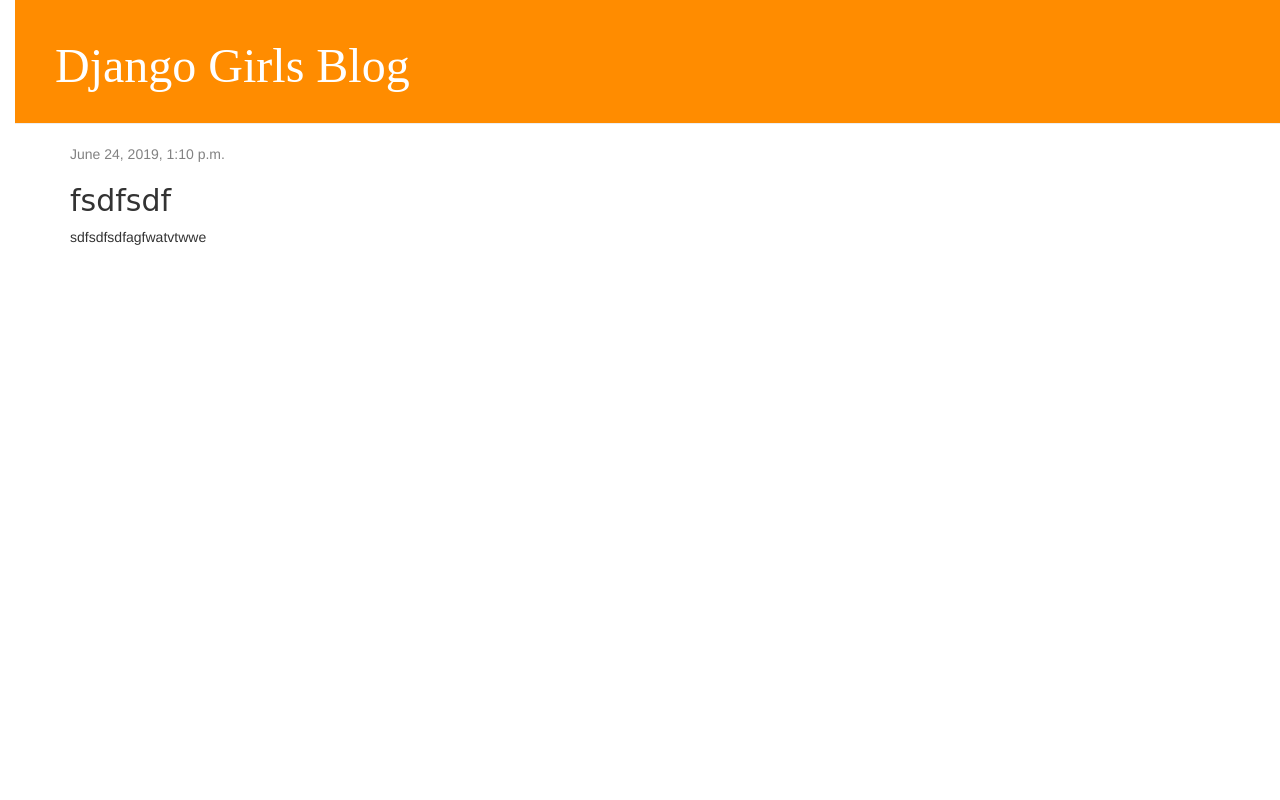
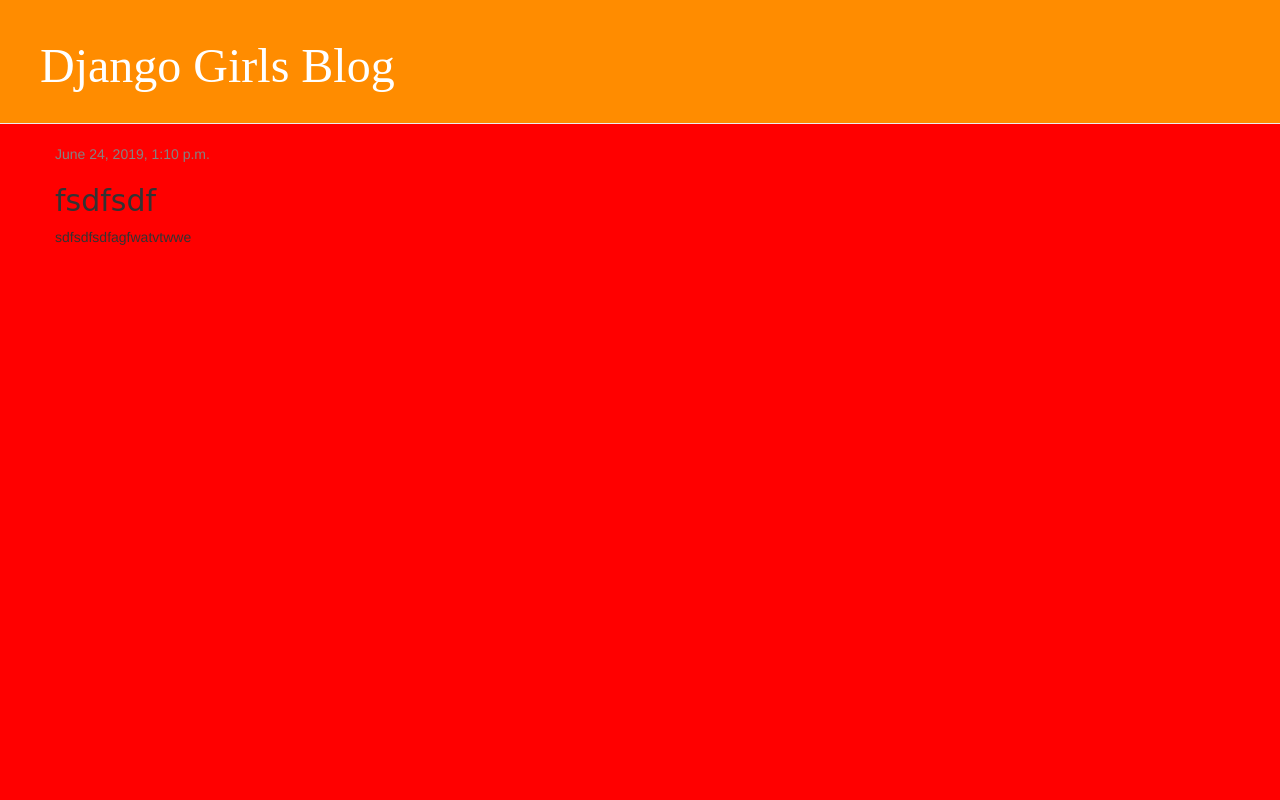
Before and after one commit to PolyAtomicIon/site-for-kanat, a Django app: page /post/7/ in a window 1280 px wide. Run offline with Django 3.2, Linux system fonts and the light colour scheme; data comes from the database, SQL or seed files in the repository; both versions use the stored data as it was after the commit; some libraries are stand-ins or nearby versions.

Commit message:
My Django Girls app, first commit

```diff
--- a/blog/static/css/blog.css
+++ b/blog/static/css/blog.css
@@ -4,7 +4,7 @@ h1 a, h2 a {
 }
 
 body {
-    padding-left: 15px;
+    background-color: red;
 }
 
 .page-header {
```
Also changed, not shown: blog/templates/blog/post_edit.html (line endings or trailing spaces), db.sqlite3.
